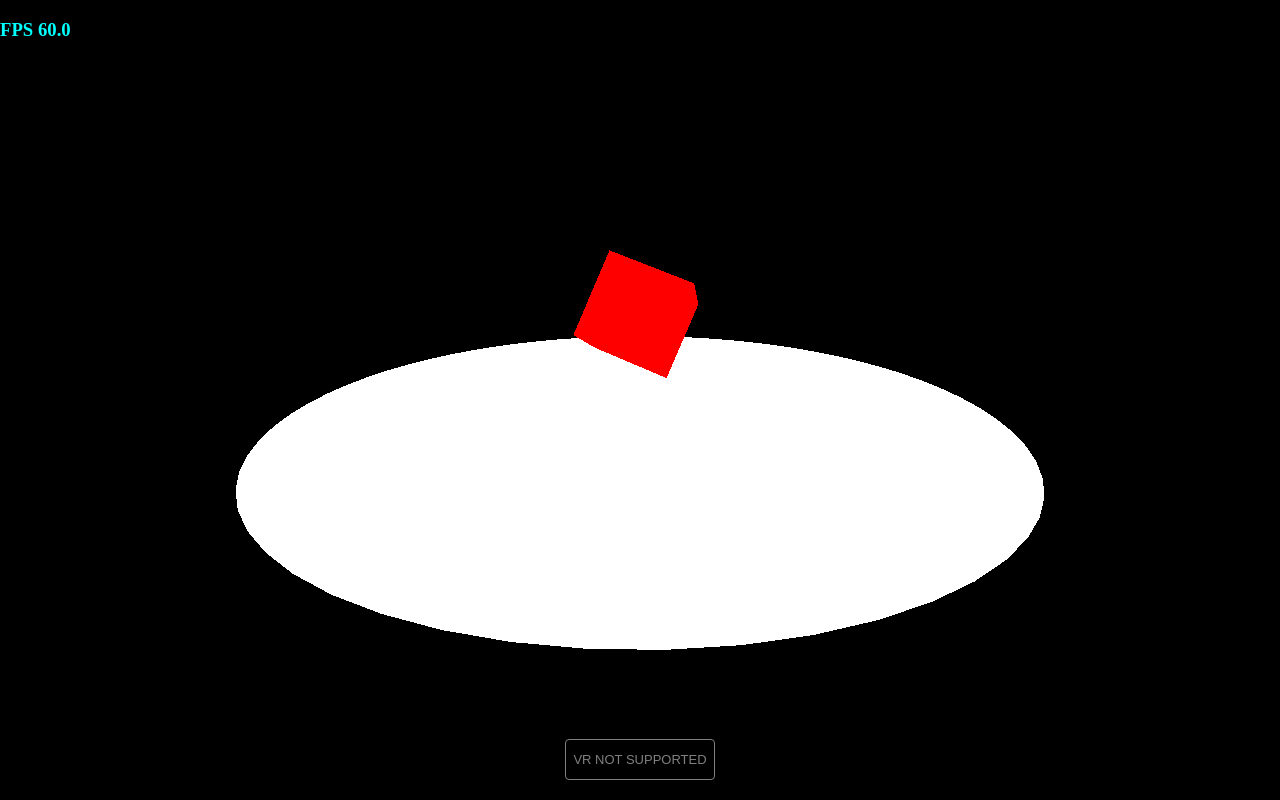
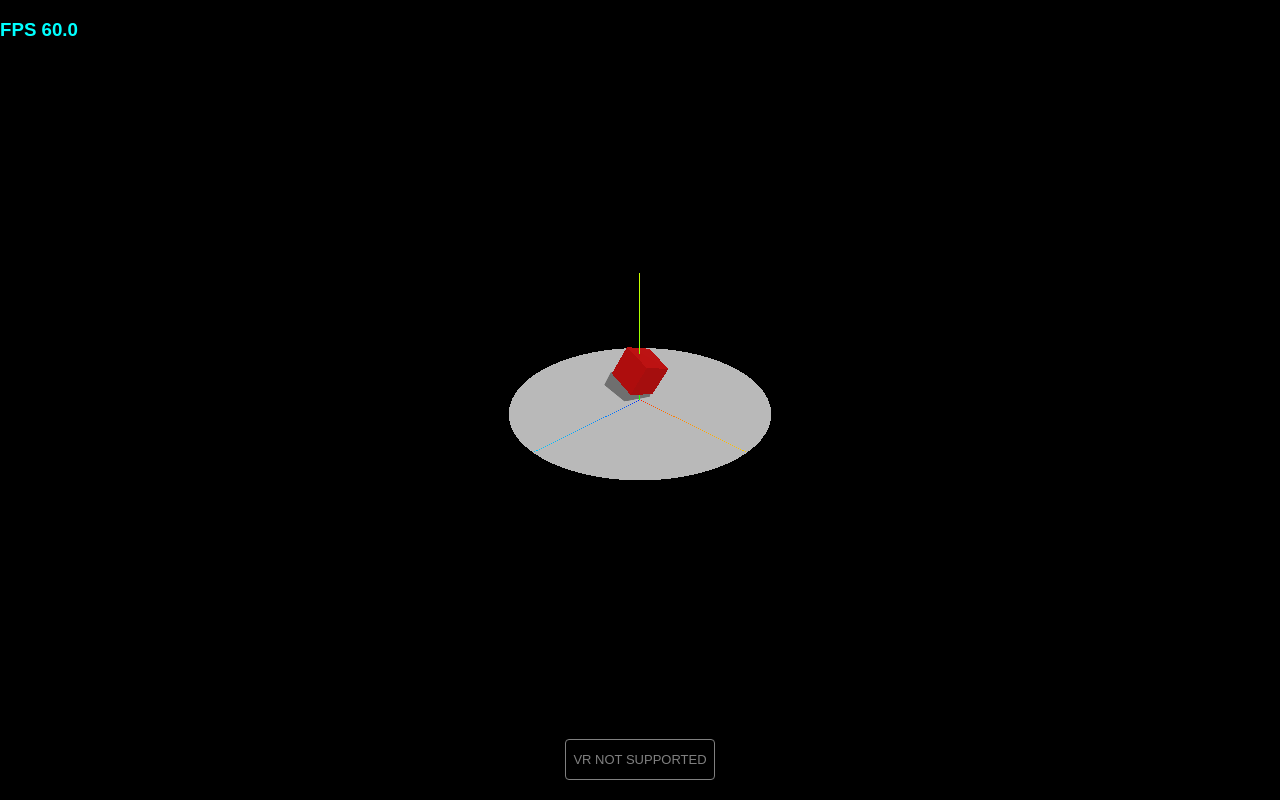
Before and after one commit to flaz89/WebVR, a website built with Vite: page src/index.html in a window 1280 px wide. Built offline with nearby package versions, Linux system fonts and the light colour scheme.

Commit message:
- Set world scene with lights and shadow - created new Debug class - created new EventEmitter class

```diff
--- a/src/experience/world.js
+++ b/src/experience/world.js
@@ -2,6 +2,9 @@ import * as THREE from 'three';
 import { Timer } from 'three/src/core/Timer.js';
 import {OrbitControls} from 'three/addons/controls/OrbitControls.js'
 import {VRButton} from 'three/addons/webxr/VRButton.js';
+
+import { gamesEvent } from '../utils/eventEmitter';
+
 
 
 export class World {
@@ -20,32 +23,63 @@ export class World {
             height: window.innerHeight
         }
 
+
+
         // SCENE ----------------------------------------------
         this.scene = new THREE.Scene();
+        this.axesHelpers = new THREE.AxesHelper(2);
+        this.scene.add(this.axesHelpers);
+
+        // LIGHTS ----------------------------------------------
+        this.ambientLight = new THREE.AmbientLight(0xffffff, 0.5);
+
+        this.directionalLight = new THREE.DirectionalLight(0xffffff, 1.5);
+        this.directionalLight.position.set(2, 2, 1);
+        this.directionalLight.castShadow = true;
+        this.directionalLight.shadow.mapSize.x = 1024;
+        this.directionalLight.shadow.mapSize.y = 1024;
+        this.directionalLight.shadow.camera.top = 2;
+        this.directionalLight.shadow.camera.right = 2;
+        this.directionalLight.shadow.camera.left = -2;
+        this.directionalLight.shadow.camera.bottom = -2;
+        this.directionalLight.shadow.camera.near = 1;
+        this.directionalLight.shadow.camera.far = 5;
+
+        this.scene.add(this.ambientLight, this.directionalLight);
+        //helpers
+        this.directionalLightHelper = new THREE.DirectionalLightHelper( this.directionalLight, 2 );
+        this.directionalLightCameraHelper = new THREE.CameraHelper( this.directionalLight.shadow.camera );
+        this.directionalLightHelper.visible = false;
+        this.directionalLightCameraHelper.visible = false;
+        this.scene.add( this.directionalLightHelper, this.directionalLightCameraHelper );
 
         // GEOMETRY ----------------------------------------------
         this.cube = new THREE.Mesh(
             new THREE.BoxGeometry(.5, .5, .5),
-            new THREE.MeshBasicMaterial({color: 0xff0000})
+            new THREE.MeshStandardMaterial({color: 0xff0000})
         );
+        this.cube.castShadow = true;
         this.cube.position.y = .5;
 
         this.floor = new THREE.Mesh(
             new THREE.CircleGeometry(2, 64),
-            new THREE.MeshBasicMaterial({color: 0xffffff, side: THREE.DoubleSide})
+            new THREE.MeshStandardMaterial({color: 0xffffff, side: THREE.DoubleSide})
         );
+        this.floor.receiveShadow = true;
         this.floor.rotation.x = - Math.PI * 0.5;
         this.scene.add(this.cube, this.floor);
 
         // CAMERA ----------------------------------------------
         this.camera = new THREE.PerspectiveCamera(75, this.sizes.width / this.sizes.height);
-        this.camera.position.set(.5, 1, 3);
+        this.camera.position.set(5, 4, 5); //.5, 1, 3
         this.scene.add(this.camera);
 
 
         // RENDERER ----------------------------------------------
         this.renderer = new THREE.WebGLRenderer({ canvas: canvas});
         this.renderer.setSize(this.sizes.width, this.sizes.height);
+        this.renderer.shadowMap.enabled = true;
+        this.renderer.shadowMap.type = THREE.PCFSoftShadowMap;
         this.renderer.xr.enabled = true;
         document.body.appendChild(VRButton.createButton(this.renderer));
 
@@ -55,9 +89,6 @@ export class World {
 
         // RESIZE ----------------------------------------------
         window.addEventListener('resize', this.onResize.bind(this));
-
-        // DEBUG ----------------------------------------------
-        this.addDebug();
     }
 
     /*
@@ -80,7 +111,6 @@ export class World {
         this.timer = new Timer();
         this.fps = 0;
 
-
         const tick = () => {
             this.fps;
             this.timer.update();
@@ -98,7 +128,7 @@ export class World {
             const currentSecond = Number(elapsedTime.toFixed(0));
             if (this.lastSecond !== currentSecond) {
                 this.lastSecond = currentSecond;
-                document.querySelector('.debug').textContent = `FPS ${this.fps}`;
+                gamesEvent.emit('fpsUpdate', this.fps);
             }
 
             // Render
@@ -107,30 +137,12 @@ export class World {
             // Call tick again on the next frame
             this.renderer.setAnimationLoop(tick);
 
+            //console.log(this.camera.position);
+
         }
         tick();
-    }
 
 
-    /*
-    DEBUG FUNCTION CALLED INIT SCENE
-    */
-    addDebug() {
-        // Crea l'elemento h3
-        const debugElement = document.createElement('h3');
 
-        // Imposta la classe
-        debugElement.className = 'debug';
-
-        // Imposta lo style inline
-        debugElement.style.color = 'aqua';
-        debugElement.style.position = 'absolute';
-        debugElement.style.zIndex = '1';
-
-        // Imposta il testo
-        debugElement.textContent = `FPS ${this.fps}`;
-
-        // Aggiunge l'elemento al body (o a un altro contenitore specifico)
-        document.body.appendChild(debugElement);
     }
 }
--- a/src/main.js
+++ b/src/main.js
@@ -1,6 +1,8 @@
 import { DeviceDetector } from './utils/deviceDetector';
 import { World } from './experience/world.js';
 
+import { Debug } from './utils/debug.js';
+
 const deviceDetector = new DeviceDetector();
-
 const world = new World();
+const debug = new Debug();
--- /dev/null
+++ b/src/utils/debug.js
@@ -0,0 +1,38 @@
+import { debug } from "three/tsl";
+import { gamesEvent } from "./eventEmitter";
+
+export class Debug {
+    constructor() {
+        this.addFPSDebug();
+        gamesEvent.on('fpsUpdate', (fps) => {
+            this.updateFPS(fps)}
+        );
+
+    }
+
+     /*
+    FPS DEBUG FUNCTION -----------------------------------------
+    */
+    addFPSDebug() {
+        const debugFPSElement = document.createElement('h3');
+
+        // class and inline styòe
+        debugFPSElement.className = 'debug';
+        debugFPSElement.style.color = 'aqua';
+        debugFPSElement.style.position = 'absolute';
+        debugFPSElement.style.zIndex = '1';
+        debugFPSElement.style.fontFamily = 'Arial, Helvetica, sans-serif';
+        debugFPSElement.textContent = `FPS ${0}`;
+
+        document.body.appendChild(debugFPSElement);
+    }
+
+    updateFPS(fps) {
+        const debugFPSElement = document.querySelector('.debug');
+        if(debugFPSElement) debugFPSElement.textContent = `FPS ${fps}`;
+    }
+
+     /*
+    FPS DEBUG FUNCTION -----------------------------------------
+    */
+}
--- /dev/null
+++ b/src/utils/eventEmitter.js
@@ -0,0 +1,24 @@
+class EventEmitter {
+    constructor() {
+        this.listeners = {};
+    }
+
+    // called from object which is listening to an event
+    on(event, callback) {
+        if (!this.listeners[event]) {
+            this.listeners[event] = [];
+        }
+        this.listeners[event].push(callback);
+    }
+
+    // called from object which emits an event
+    emit(event, ...args) {
+        if (this.listeners[event]) {
+            this.listeners[event].forEach(callback => {
+                callback(...args);
+            });
+        }
+    }
+}
+
+export const gamesEvent = new EventEmitter();
```
Also changed, not shown: src/style.css (line endings or trailing spaces).
